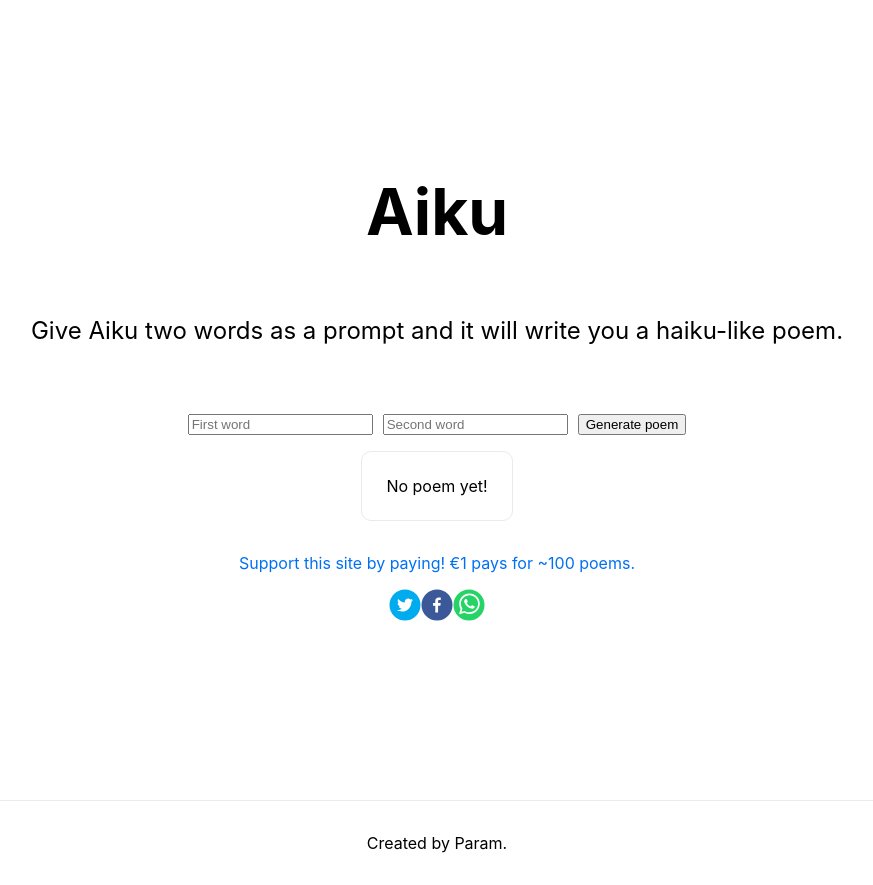
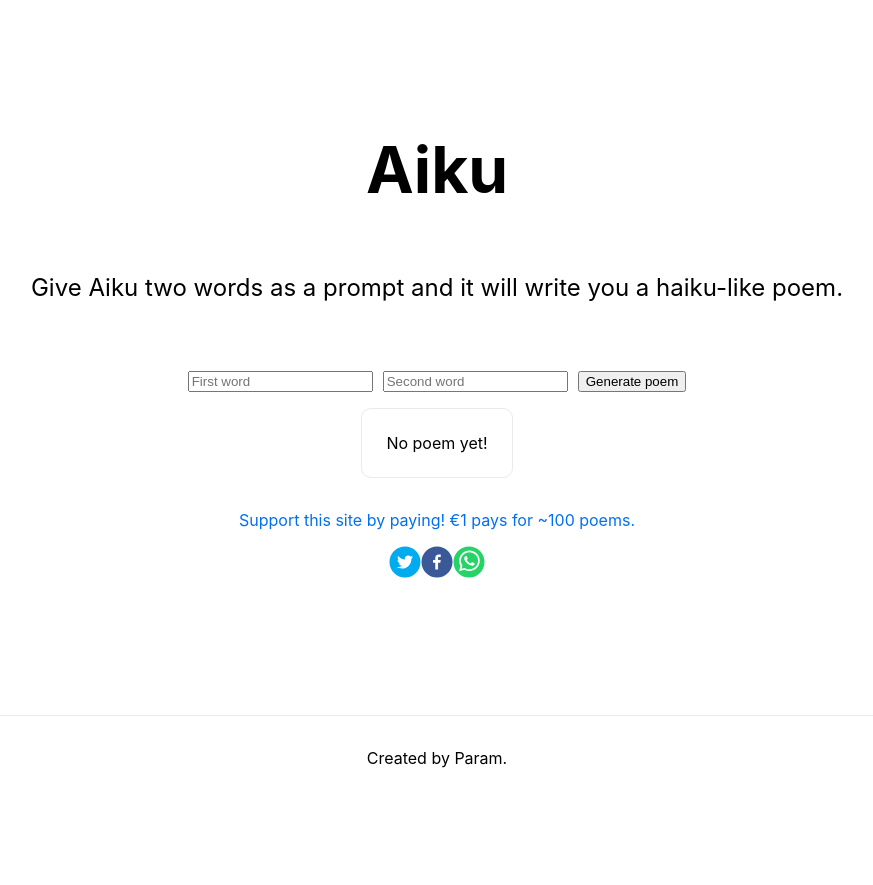
Before and after one commit to paramsingh/aiku, a Next.js app in the folder fe/: page / in a window 1280 px wide. Shown: the whole page, without its empty margins (203-1076 px from the left). After the commit the page ends 800 px from the top, so only its background shows below. Built offline with nearby package versions, Linux system fonts and the light colour scheme.

Commit message:
fix footer

```diff
--- a/fe/styles/Home.module.css
+++ b/fe/styles/Home.module.css
@@ -3,7 +3,7 @@
 }
 
 .main {
-  min-height: 100vh;
+  min-height: calc(100vh - 85px);
   padding: 4rem 0;
   flex: 1;
   display: flex;
@@ -19,6 +19,7 @@
   border-top: 1px solid #eaeaea;
   justify-content: center;
   align-items: center;
+  min-height: 85px;
 }
 
 .footer a {
```
